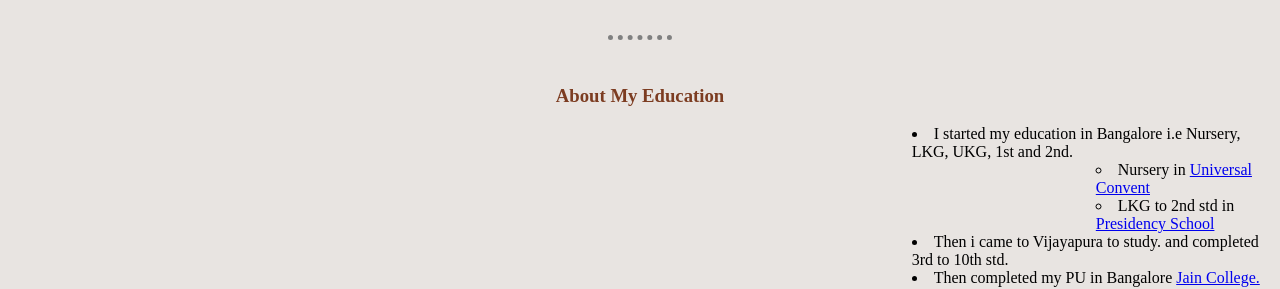
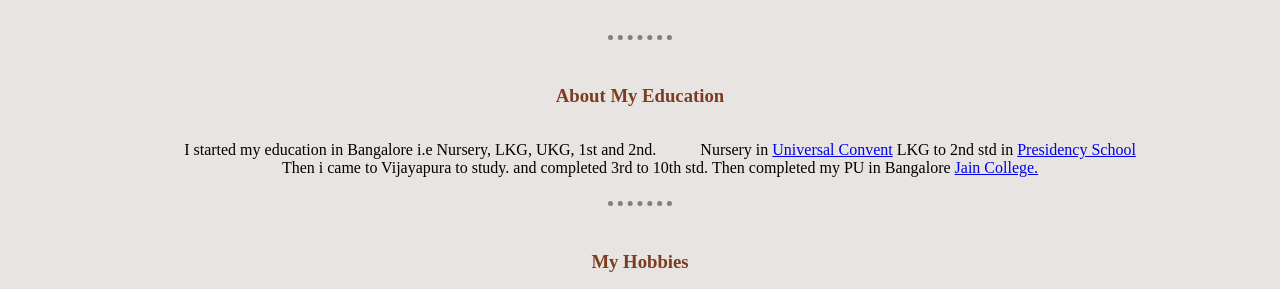
Before and after one commit to samptec/CV1, a plain HTML site: page index.html in a window 1280 px wide. Shown: the part 539-828 px from the top of the page. Drawn offline with Linux system fonts and the light colour scheme.

Commit message:
Update styles.css

```diff
--- a/css/styles.css
+++ b/css/styles.css
@@ -23,10 +23,9 @@ h3 {
   border-collapse: collapse;
 }
 ul,ol,li {
-
-  text-align: left;
-  margin-left: 45%;
-  list-style-position: inside;
+  display: inline-block;
+  margin-left: auto;
+  margin-right: auto;
 }
 .education: {
 border-collapse: collapse;
```
